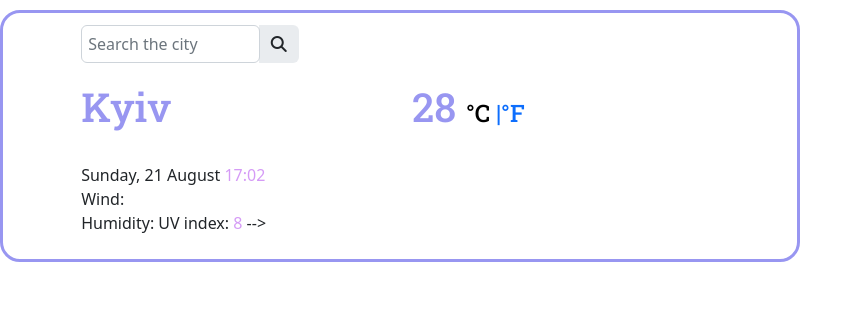
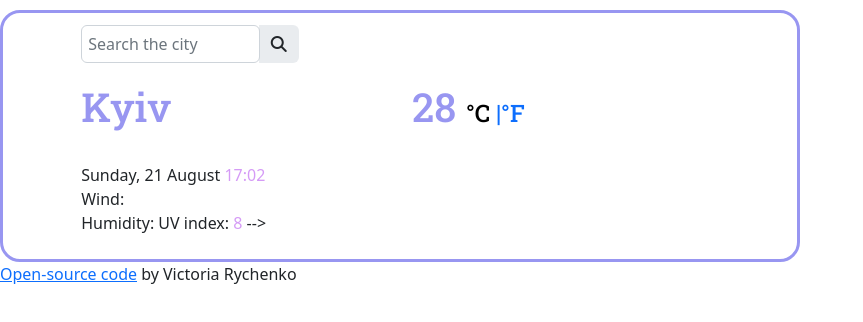
Before and after one commit to vikrur/Victorias-weather-2, a plain HTML site: page index.html in a window 1280 px wide. Shown: the whole page, without its empty margins (0-863 px from the left). Drawn offline with nearby package versions, Linux system fonts and the light colour scheme; no server answers.

Commit message:
Added the link to github open-source code

```diff
--- a/index.html
+++ b/index.html
@@ -114,7 +114,12 @@
         </div>
       </div>
     </div>
-
+    <footer>
+      <a href="https://github.com/vikrur/Voctoria-s-Weather"
+        >Open-source code</a
+      >
+      by Victoria Rychenko
+    </footer>
     <script src="index.js"></script>
   </body>
 </html>
```
